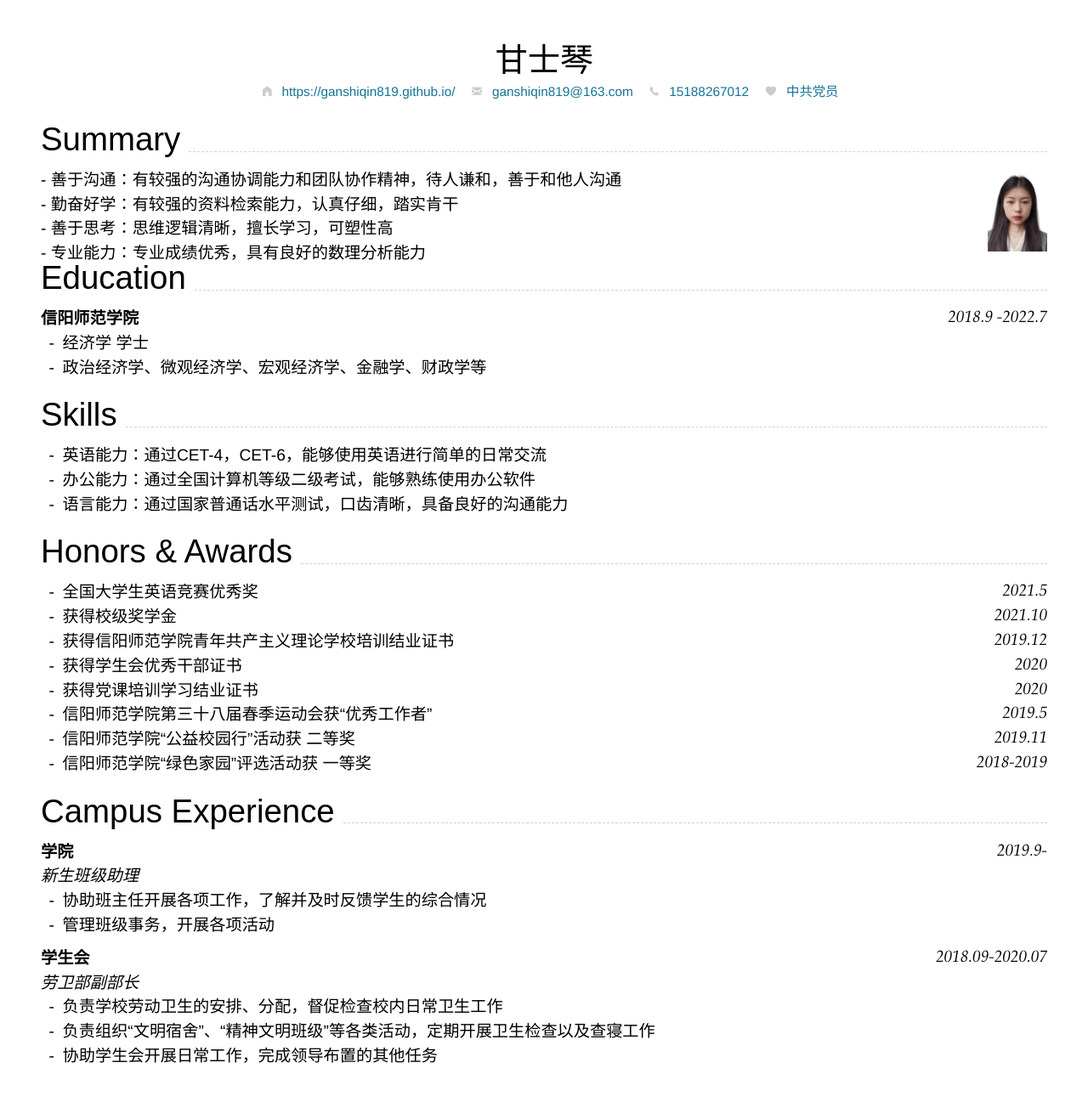
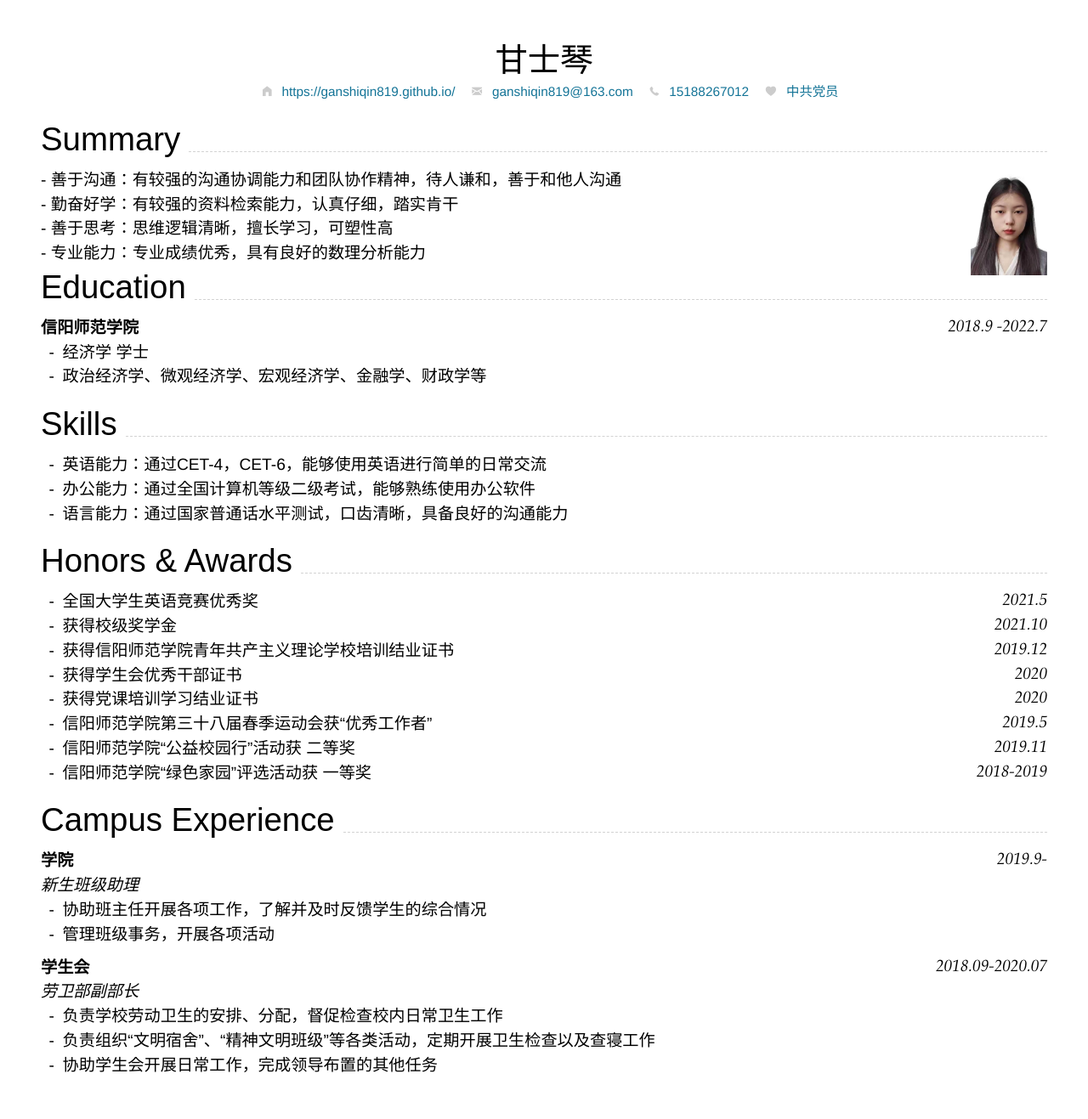
Before and after one commit to ganshiqin819/ganshiqin819.github.io, a Jekyll site: the page built from index.md, in a window 1280 px wide. Shown: the whole page at 85% size. Built offline with Jekyll 4.4.1, drawn with Linux system fonts in a browser that asks for light colours; nearby versions of some CDN libraries.

Commit message:
Update index.md

```diff
--- a/index.md
+++ b/index.md
@@ -37,7 +37,7 @@ Supported arguments:
 - 专业能力：专业成绩优秀，具有良好的数理分析能力<br>
 </div>
 
-<img align="right" width="70" src="media/profile.jpg"/>
+<img align="right" width="90" src="media/profile.jpg"/>
 
 </div>
 
```
